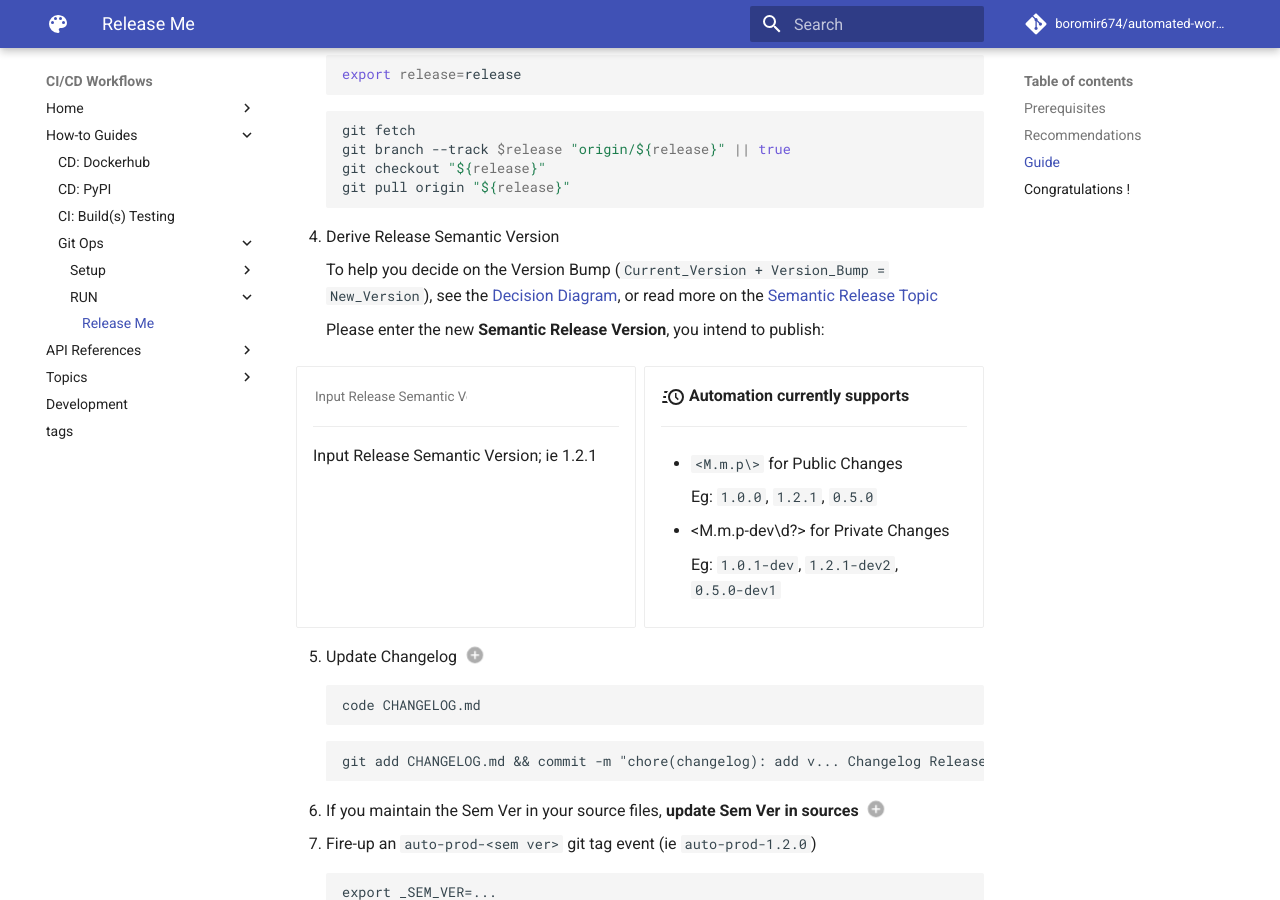
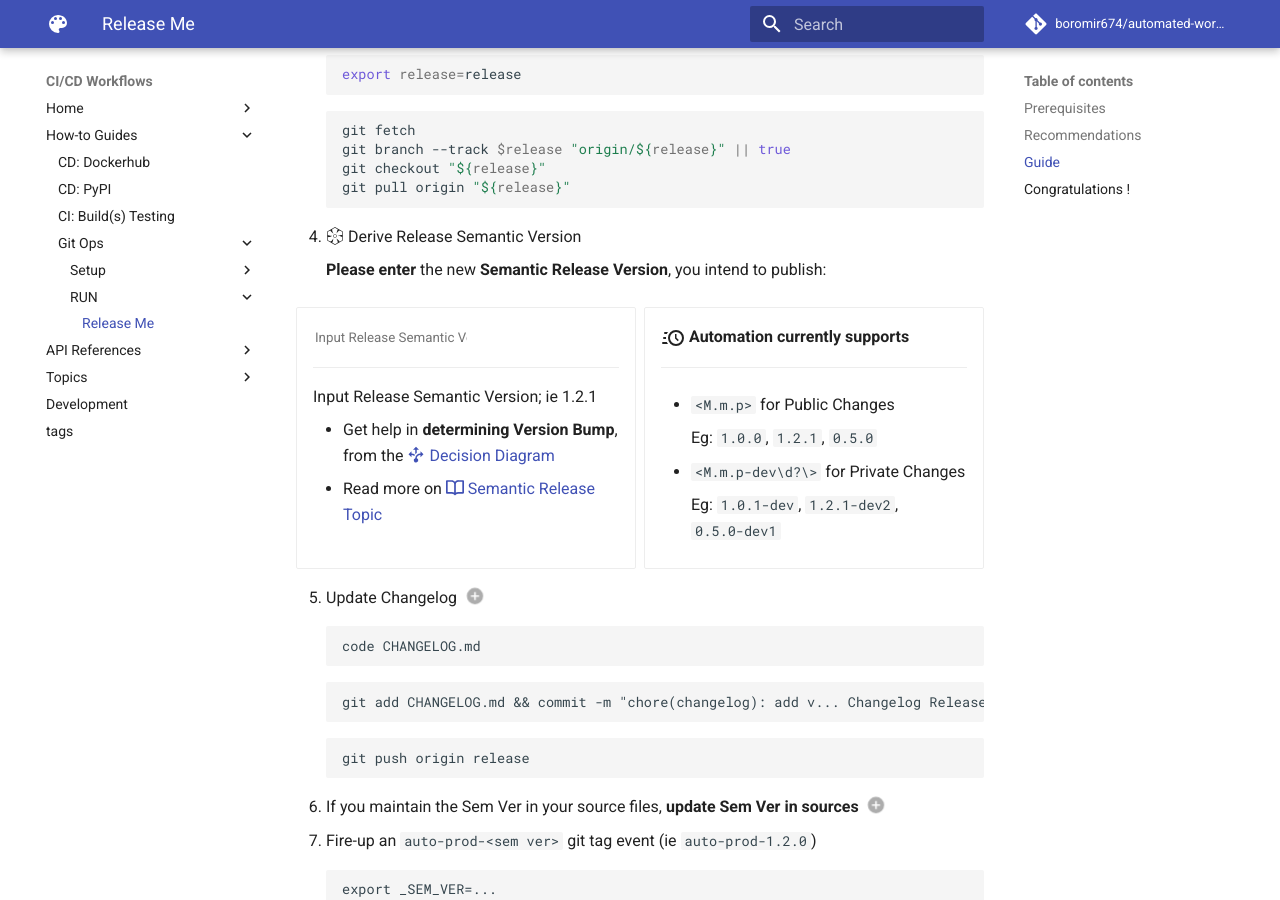
Before and after one commit to boromir674/automated-workflows, an MkDocs documentation site: the page built from docs/guides/gitops/run/guide_run_gitops_release_me_process.md, in a window 1280 px wide and 900 px high, scrolled down 1302 px. Built offline with MkDocs 1.6.1 and Material for MkDocs 9.7.7, drawn with Linux system fonts in a browser that asks for light colours; emoji names are drawn with the system emoji font; comment, search, counter and statistics services are not loaded.

Commit message:
docs: improve Release Me Run Guide UX, by using icons

````diff
--- a/docs/guides/gitops/run/guide_run_gitops_release_me_process.md
+++ b/docs/guides/gitops/run/guide_run_gitops_release_me_process.md
@@ -69,11 +69,9 @@
     git pull origin "${release}"
     ```
 
-4. Derive Release Semantic Version
+4. :simple-semanticrelease: Derive Release Semantic Version
 
-    To help you decide on the Version Bump (`Current_Version + Version_Bump = New_Version`), see the [Decision Diagram](../../../topics/semantic-release.md#semantic-release-version-bump), or read more on the [Semantic Release Topic](../../../topics/semantic-release.md)
-
-    Please enter the new **Semantic Release Version**, you intend to publish:
+    **Please enter** the new **Semantic Release Version**, you intend to publish:
 
 <div class="grid cards" markdown>
 
@@ -83,15 +81,19 @@
 
     Input Release Semantic Version; ie 1.2.1
 
+    - Get help in **determining Version Bump**, from the [:material-arrow-decision: Decision Diagram](../../../topics/semantic-release.md#semantic-release-version-bump)
+    - Read more on [:octicons-book-16: Semantic Release Topic](../../../topics/semantic-release.md)
+
+
 -   :material-clock-fast:{ .lg .middle } __Automation currently supports__
 
     ---
 
-    - `<M.m.p\>` for Public Changes
+    - `<M.m.p>` for Public Changes
 
         Eg: `1.0.0`, `1.2.1`, `0.5.0`
 
-    - <M.m.p-dev\d?\> for Private Changes
+    - `<M.m.p-dev\d?\>` for Private Changes
 
         Eg: `1.0.1-dev`, `1.2.1-dev2`,
         `0.5.0-dev1`
@@ -101,7 +103,7 @@
 <div class="annotate" markdown>
 
 <ol start="5">
-    <li>Update Changelog (1)<pre><code>code CHANGELOG.md</pre></code><pre><code class="language-sh"><span id="semver-output2">git add CHANGELOG.md && commit -m "chore(changelog): add v... Changelog Release Entry"</span></pre></code></li>
+    <li>Update Changelog (1)<pre><code>code CHANGELOG.md</pre></code><pre><code class="language-sh"><span id="semver-output2">git add CHANGELOG.md && commit -m "chore(changelog): add v... Changelog Release Entry"</span></pre></code><pre><code>git push origin release</pre></code></li>
     <li>If you maintain the Sem Ver in your source files, <strong>update Sem Ver in sources (2)</strong></li>
     <li>Fire-up an <code>auto-prod-&lt;sem ver&gt;</code> git tag event (ie <code>auto-prod-1.2.0</code>)
 
````
Also changed, not shown: other parts of docs/guides/gitops/run/guide_run_gitops_release_me_process.md (+3 -3 lines).
